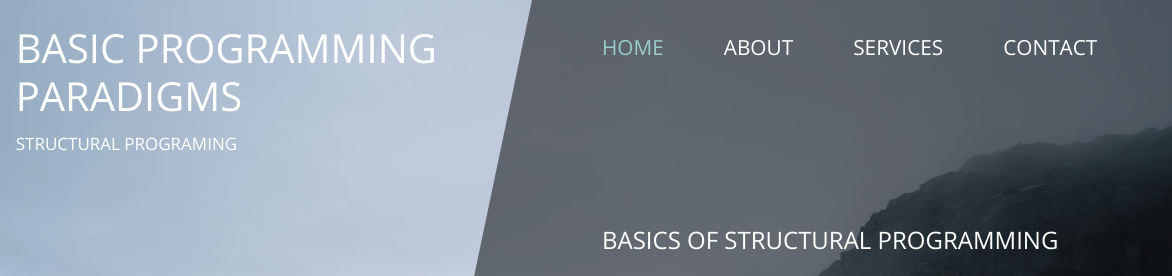
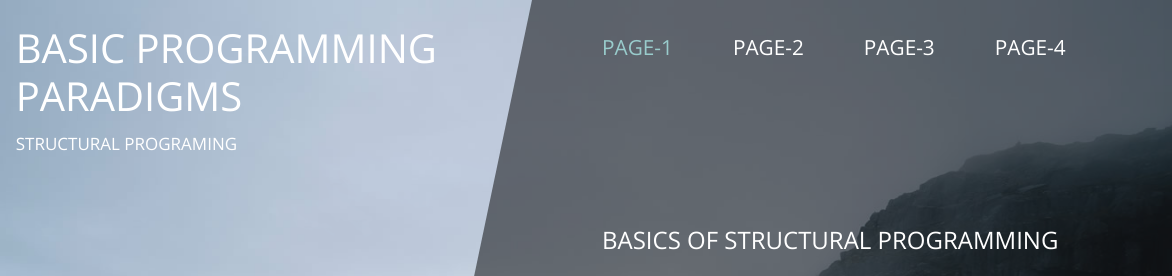
Before and after one commit to ashutoshtewari99/PROGRAMMING_PARADIGMS, a plain HTML site: page index.html in a window 1280 px wide. Shown: the top 276 px of the page, 108-1280 px from the left. Drawn offline with nearby package versions, Linux system fonts and the light colour scheme.

Commit message:
Update index.html

```diff
--- a/index.html
+++ b/index.html
@@ -42,16 +42,16 @@ https://templatemo.com/tm-550-diagoona
                         <div class="collapse navbar-collapse tm-nav" id="navbar-nav">
                             <ul class="navbar-nav text-uppercase">
                                 <li class="nav-item active">
-                                    <a class="nav-link tm-nav-link" href="#">Home <span class="sr-only">(current)</span></a>
+                                    <a class="nav-link tm-nav-link" href="#">PAGE-1<span class="sr-only">(current)</span></a>
                                 </li>
                                 <li class="nav-item">
-                                    <a class="nav-link tm-nav-link" href="about.html">About</a>
+                                    <a class="nav-link tm-nav-link" href="about.html">PAGE-2</a>
                                 </li>
                                 <li class="nav-item">
-                                    <a class="nav-link tm-nav-link" href="services.html">Services</a>
+                                    <a class="nav-link tm-nav-link" href="services.html">PAGE-3</a>
                                 </li>
                                 <li class="nav-item">
-                                    <a class="nav-link tm-nav-link" href="contact.html">Contact</a>
+                                    <a class="nav-link tm-nav-link" href="contact.html">PAGE-4</a>
                                 </li>
                             </ul>
                         </div>
```
